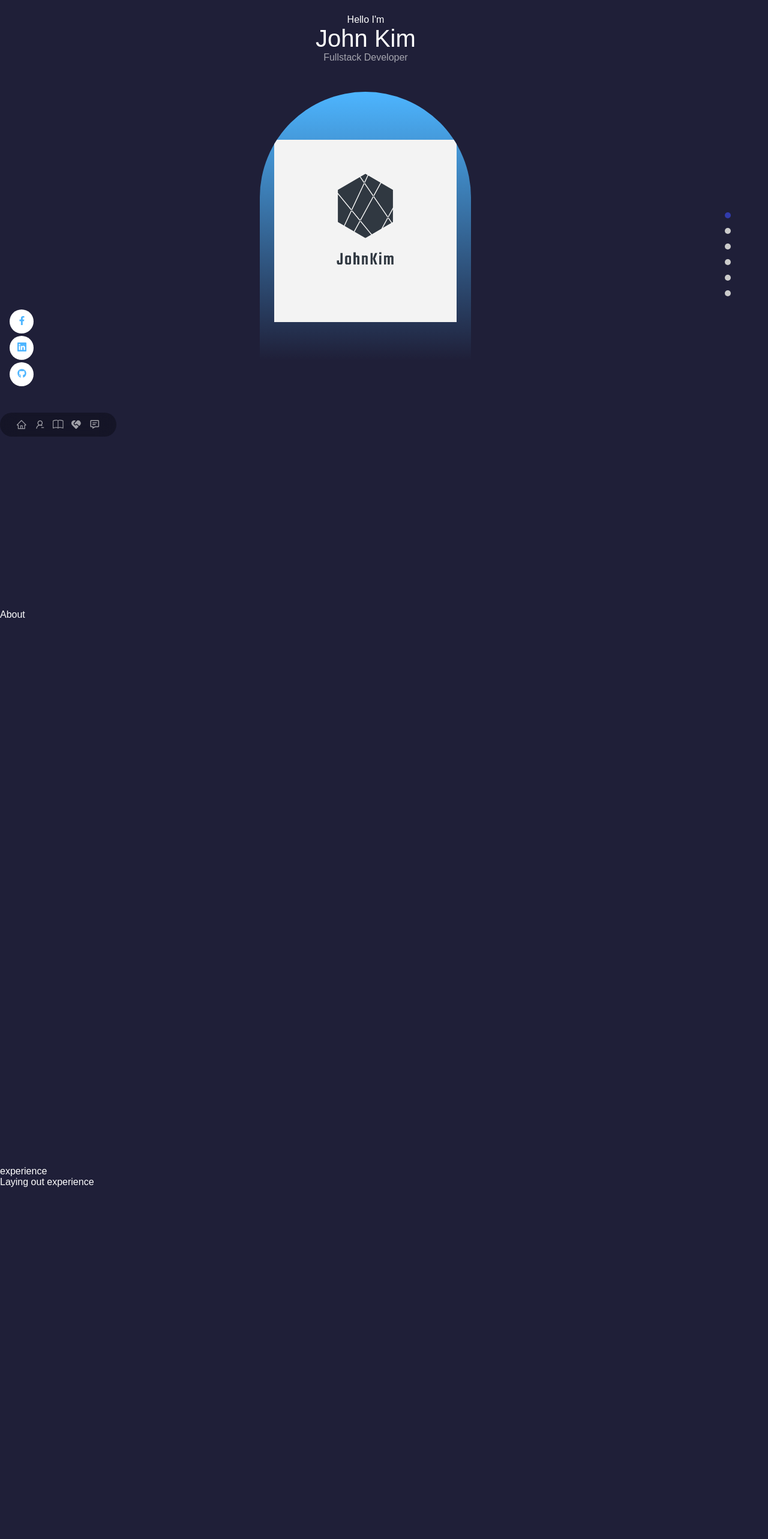
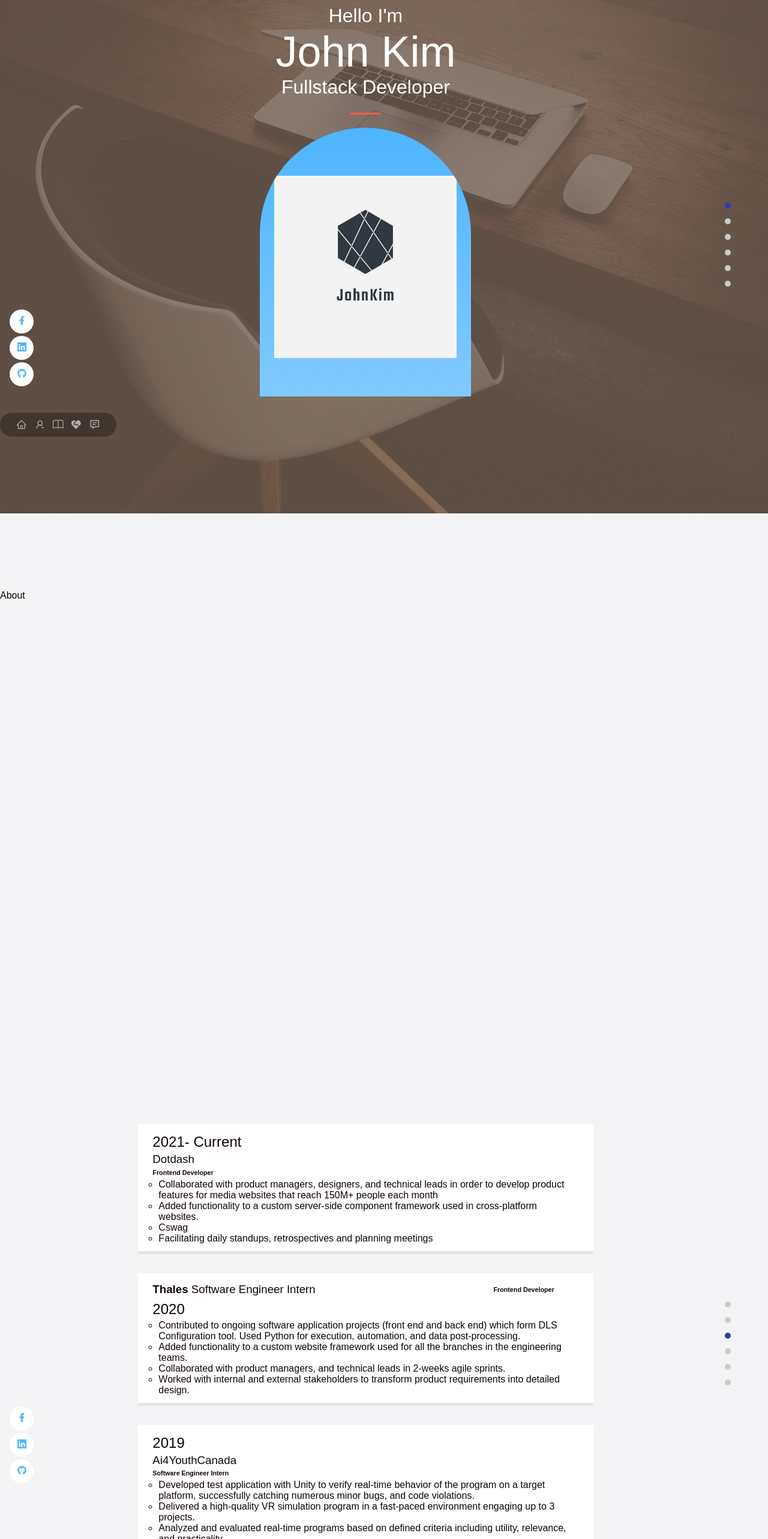
Before and after one commit to johnkim0306/Personal-Website, a React (Create React App) app in the folder my-app/: page / in a window 1280 px wide. Shown: the part 40-2606 px from the top of the page at 60% size. Built offline with nearby package versions, Linux system fonts and the light colour scheme.

Commit message:
Update css of the header & Implement Experience components

```diff
--- a/my-app/src/App.scss
+++ b/my-app/src/App.scss
@@ -19,7 +19,7 @@
   flex: 1;
   width: 100%;
   flex-direction: column;
-  padding: 4rem 2rem;
+  padding: 3rem 2rem;
 
   @media screen and (max-width: 450px) {
     padding: 4rem 1rem 2rem;
--- a/my-app/src/components/experience/Experience.jsx
+++ b/my-app/src/components/experience/Experience.jsx
@@ -1,15 +1,67 @@
-import React from 'react'
-import './experience.scss'
+import React from "react";
+import { AppWrap } from "../../wrapper";
+import "./experience.scss";
 
 const Experience = () => {
-    return (
-        <div>
-            <section id='experience'>experience
-            <h5>Laying out experience</h5>
+  return (
 
-            </section>
+    <section id='experience'>
+      <div className="container experience__container">
+        <div className="jobs">
+
+          <div className="jobs__job">
+            <h2 className="text-secondary">2021- Current </h2>
+            <h3>Dotdash</h3>
+            <h6>Frontend Developer</h6>
+            <ul>
+                <li>Collaborated with product managers, designers, and technical leads in order to develop product features for media websites that reach 150M+ people each month </li>
+                <li>Added functionality to a custom server-side component framework used in cross-platform websites.</li>
+                <li>Cswag</li>
+                <li>Facilitating daily standups, retrospectives and planning meetings</li>
+            </ul>
+          </div>
+
+          <div className="jobs__job">
+            <div className="jobs__job--header">
+                <h3> <b>Thales</b> <h9>Software Engineer Intern</h9></h3>
+                <h6>Frontend Developer</h6>
+                <h2 className="text-secondary">2020 </h2>
+            </div>
+            <ul>
+                <li>Contributed to ongoing software application projects (front end and back end) which form DLS Configuration tool. Used Python for execution, automation, and data post-processing. </li>
+                <li>Added functionality to a custom website framework used for all the branches in the engineering teams.</li>
+                <li>Collaborated with product managers, and technical leads in 2-weeks agile sprints.</li>
+                <li>Worked with internal and external stakeholders to transform product requirements into detailed design.</li>
+            </ul>
+          </div>
+
+          <div className="jobs__job">
+            <h2 className="text-secondary">2019 </h2>
+            <h3>Ai4YouthCanada</h3>
+            <h6>Software Engineer Intern</h6>
+            <ul>
+                <li>Developed test application with Unity to verify real-time behavior of the program on a target platform, successfully catching numerous minor bugs, and code violations.</li>
+                <li>Delivered a high-quality VR simulation program in a fast-paced environment engaging up to 3 projects.</li>
+                <li>Analyzed and evaluated real-time programs based on defined criteria including utility, relevance, and practicality.</li>
+            </ul>
+          </div>
+
+          <div className="jobs__job">
+            <h2 className="text-secondary">2018 </h2>
+            <h3>University of Calgary</h3>
+            <h6>Research Assistant</h6>
+            <ul>
+                <li>Initiated and coordinated a Text and Data Mining of large dataset extracted from mobile App Developement Teams using the program languages Java, Python, R-Language.</li>
+                <li>Planned and coordinated NLP Topic Modeling using Python and R-language.</li>
+                <li>Improved methods by proposing LDA algorithms and Gibbs Sampling Option that ended up on the final research paper.</li>
+                <li>The paper got accepted and is published in the IEEE digital library.</li>
+            </ul>
+          </div>
         </div>
-    )
-}
+      </div>
+    </section>
+  );
+};
 
-export default Experience
+//export default Experience;
+export default AppWrap(Experience, "experience", "experience");
--- a/my-app/src/components/experience/experience.scss
+++ b/my-app/src/components/experience/experience.scss
@@ -0,0 +1,52 @@
+@import "../../scss/_variables";
+
+#experience {
+    margin-top: .3125rem;
+    width: 100%;
+
+    h2,h3,h5 {
+        text-align: start;
+    }
+    p {
+        font-size: .75rem;
+    }
+}
+ul{
+    list-style-type: circle;
+}
+
+li {
+    margin-left: 10px;
+    list-style-type: circle;
+}
+
+.container .experience__container {
+    width: 90%;
+    margin: 1rem auto 0 auto;
+}
+
+.jobs {
+    height: 6.25rem;
+    margin: 2rem auto 0 auto;
+    display: grid;
+    grid-gap: 2rem;
+
+    &__job {
+        background: lighten($color-background-variant, $amount: 10%);
+        padding: .75rem 1.5rem;
+        border-bottom: 5px solid #e9e4e4;
+    }
+
+    h2, h3 {
+        margin: .25rem 0;
+    }
+    h6 {
+        margin: .3rem 0;
+    }
+
+    &__job--header{
+        display: grid;
+        grid-template-columns: 80% 1fr;
+        align-items: center;
+    }
+}
--- a/my-app/src/components/header/Header.jsx
+++ b/my-app/src/components/header/Header.jsx
@@ -3,6 +3,7 @@ import './header.scss'
 import CTA from './CTA'
 import HeaderSocials from './HeaderSocials'
 import Me from '../../assets/logo.png'
+import Background from '../../assets/logo.png'
 
 import { AppWrap } from '../../wrapper/';
 
@@ -12,6 +13,7 @@ const Header = () => {
                 <h5>Hello I'm </h5>
                 <h1>John Kim</h1>
                 <h5 className="text-light"> Fullstack Developer</h5>
+                <hr/>
                 {/*
                 <CTA />
                 <HeaderSocials />
--- a/my-app/src/components/header/header.scss
+++ b/my-app/src/components/header/header.scss
@@ -1,48 +1,57 @@
 @import '../../scss/_variables';
 
-header {
-    height: 100vh;
-    padding-top: .5rem;
-    overflow: hidden;
+.header__container#header {
+    text-align: center;
+    position: relative;
 
-    &__container {
-        text-align: center;
-        height: 100%;
-        position: relative;
+    &::before {
+        content: '';
+        position: absolute;
+        top: 0;
+        right: 0;
+        left: 0;
+        bottom: 0;
+        background: linear-gradient(180deg,rgba(112,93,80,.8) 0,rgba(112,93,80,.8) 90%),url(../../assets/headerImage.jpeg) 50% no-repeat;
+        background-size: cover;
+        z-index: -1;
     }
 
-    &__socials {
-        display: flex;
-        flex-direction: column;
-        align-items: center;
-        gap: .8rem;
-        position: absolute;
-        left: 0;
-        bottom: 3rem;
+    & h5 {
+        font-size: 2rem;
+        font-family:Arial, Helvetica, sans-serif;
+        font-weight: 400;
+        color: white;
 
-        &::after {
-            content: '';
-            width: .0625rem;
-            height: 2rem;
-            background: $color-primary;
-        }
     }
-}
-.header__container {
-    text-align: center;
-    position: relative;
+
+    & h1 {
+        font-size: 4.5rem;
+        font-family:Arial, Helvetica, sans-serif;
+        font-weight: 400;
+        color: white;
+    }
+
+    & hr {
+        width: 3.25rem;
+        height: 0;
+        margin-top: 1.5rem;
+        margin-bottom: .4rem;
+        border: none;
+        border-top: .2rem solid #f4623a;
+        opacity: 1;
+    }
 }
 
 .me {
     display: flex;
     justify-content: center;
-    background: linear-gradient($color-primary, transparent);
+    background: linear-gradient($color-primary, #80caff);
     width: 22rem;
     height: 28rem;
-    position: absolute;
-    left: 50%;
-    transform: translateX(-50%);
-    margin-top: 3rem;
+    //position: absolute;
+    //left: 50%;
+    //transform: translateX(-50%);
+    margin-top: 1rem;
     border-radius: 12rem 12rem 0 0;
     overflow: hidden;
     padding: 5rem 5rem 4rem 5rem;
@@ -54,6 +63,14 @@ header {
     gap: 1.2rem;
     justify-content: center;
 
+}
+
+.container {
+    &.header__container {
+        display: flex;
+        flex-direction: column;
+        align-items: center;
+    }
 }
 
 @media screen and (max-width: 1024px) {
--- a/my-app/src/components/nav/NavigationDots.jsx
+++ b/my-app/src/components/nav/NavigationDots.jsx
@@ -5,7 +5,7 @@ import React from 'react';
 
 const NavigationDots = ({ active }) => (
   <div className="app__navigation">
-    {['header', 'about', 'work', 'skills', 'testimonial', 'contact'].map((item, index) => (
+    {['header', 'about', 'experience', 'skills', 'testimonial', 'contact'].map((item, index) => (
       <a
         href={`#${item}`}
         key={item + index}
--- a/my-app/src/index.scss
+++ b/my-app/src/index.scss
@@ -12,14 +12,17 @@ html {
 
 body {
     font-family: sans-serif;
-    background: $color-bg;
-    color: $color-white;
+    //background: $color-bg;
+    background: #f4f4f7;
+    //color: $color-white;
+    color: $color-black;
     list-style: 1.7;
 
 }
 
 .text-light {
-    color: $color-light;
+    //color: $color-light;
+    color: $color-black-variant;
 }
 
 .container {
--- a/my-app/src/scss/_variables.scss
+++ b/my-app/src/scss/_variables.scss
@@ -11,9 +11,13 @@
 $color-bg: #1f1f38;
 $color-bg-variant: #2c2c6c;
 $color-white: #fff;
+$color-black: rgb(17, 4, 4);
 $color-light: rgba(255, 255, 255, 0.6);
+$color-black-variant: rgb(32, 13, 13);
 $color-primary:  #4db5ff;
 $color-primary-variant: rgba(77,181, 255, 0.4);
+$color-background-variant: #f9f9f9;
+
 
 $transition: all 0.3s ease-in-out;
 
```
Also changed, not shown: my-app/src/assets/headerImage.jpeg (added).
